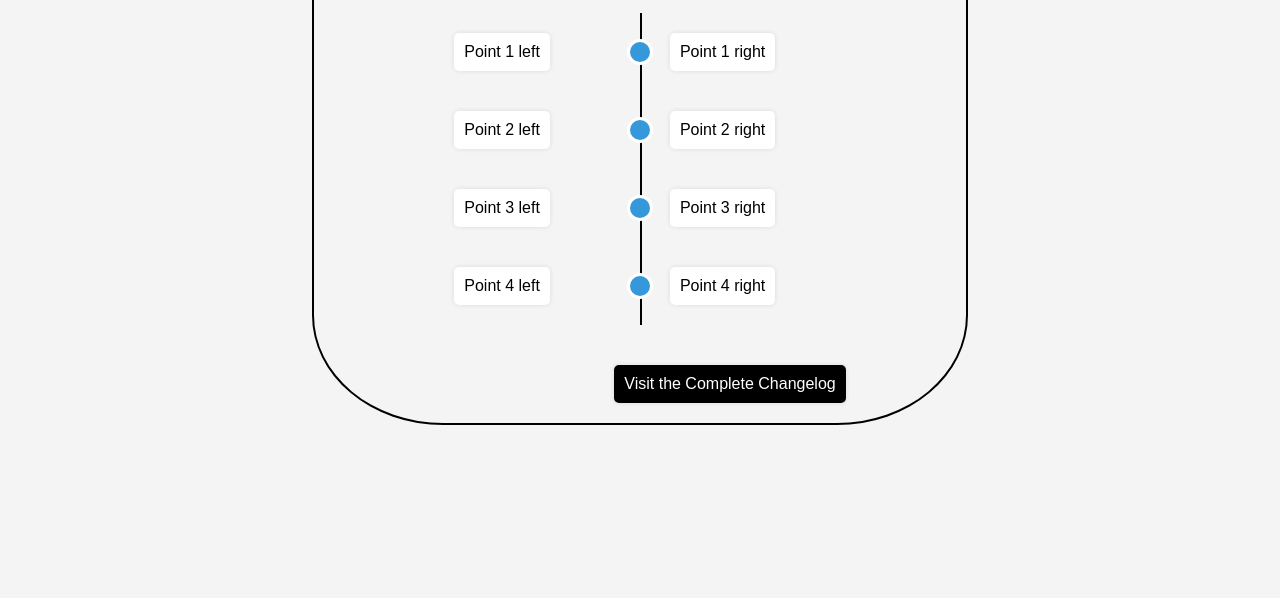
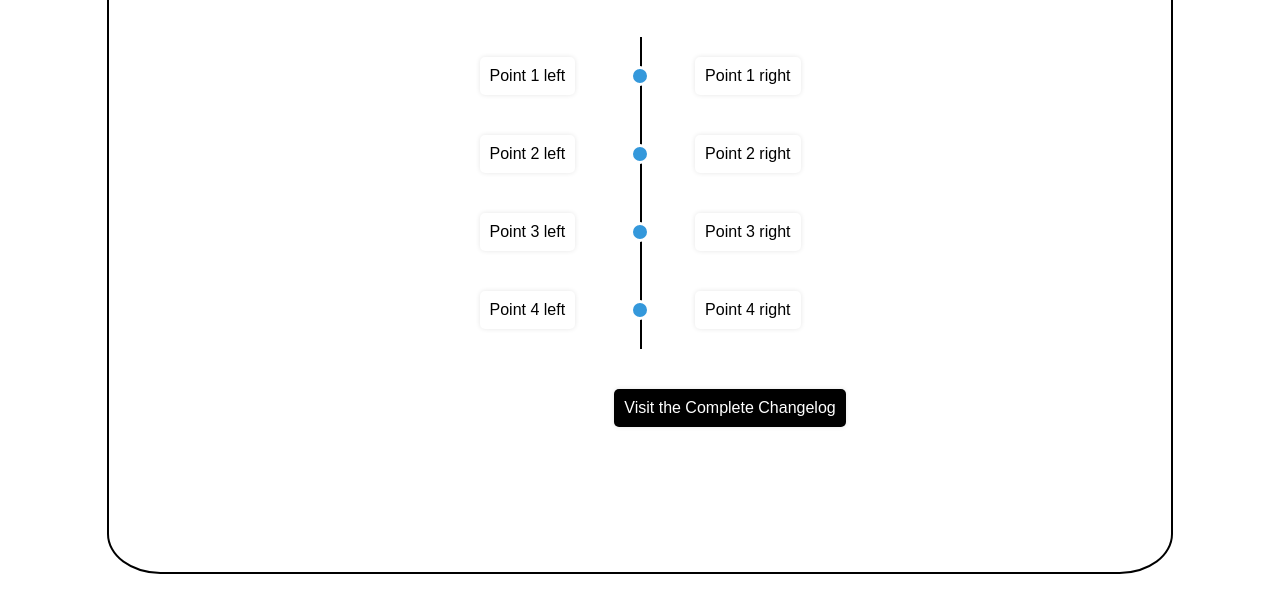
Before and after one commit to Splintos-bit/Changelog-component, a plain HTML site: page index.html in a window 1280 px wide. Shown: the part 250-848 px from the top of the page. Before the commit the page ends 800 px from the top, so only its background shows below. Drawn offline with Linux system fonts and the light colour scheme.

Commit message:
Add files via upload

```diff
--- a/index.html
+++ b/index.html
@@ -9,6 +9,7 @@
     </head>
     <body>
         <div class="br">
+        <div class="container">
             <div class="title">
                 <h1 class="changelog">Changelog</h1>
                 <p class="heres">Here's everything we have shipped the past few
@@ -43,5 +44,6 @@
 
             </div>
         </div>
+    </div>
     </body>
 </html>
--- a/styles.css
+++ b/styles.css
@@ -1,19 +1,43 @@
 /* General Body Styling */
-body {
+
+* {
+  margin: 0;
+  padding: 0;
+  box-sizing: border-box;
+
+
+}
+
+.br {
+  margin : 1.5em;
+  max-width: 100vw;  /* Full width of the viewport */
+  max-height: 100vh; /* Full height of the viewport */
+
+  background-color:white;
+  padding:1.5em;
+  display: flex;
+  justify-content: center; /* Centers horizontally */
+  align-items: center;     /* Centers vertically */
+
+}
+
+.container {
+
   font-family: Arial, sans-serif;
   display: flex;
   flex-direction: column;
   justify-content: center;
   align-items: center;
+
+  border-radius: 5%;
+  background-color: white; /* Ensure content inside is clear */
+  border: 2px solid black;  /* Border around the .br element */
+  width: 90%;
   height: 100vh;
-    margin: 0;
-    background-color: #f4f4f4;
+
+
 }
-  .br{
-    border: 2px solid black;
-    padding:20px 120px;
-    border-radius:20%;
-  }
+
 
   .title {
     text-align: center;
```
Lines whose indentation alone changed are shown as unchanged.
